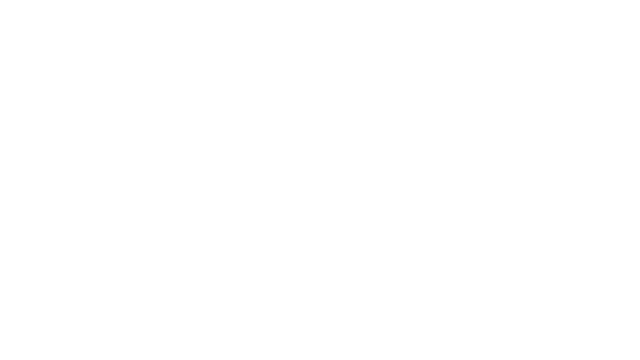
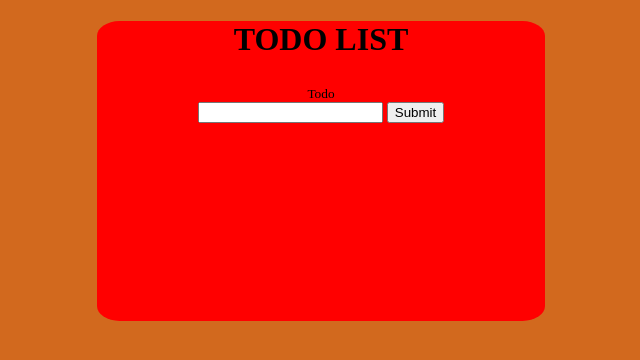
Before and after one commit to dts-kominfo-rea4a/challenge-dom-ferdihasan, a website: page index.html in a window 1280 px wide. Shown: the whole page, without its empty margins (319-959 px from the left). Drawn offline with Linux system fonts and the light colour scheme.

Commit message:
update task todo

```diff
--- a/index.html
+++ b/index.html
@@ -1,11 +1,37 @@
 <!DOCTYPE html>
 <html lang="en">
+
 <head>
     <meta charset="UTF-8" />
     <meta http-equiv="X-UA-Compatible" content="IE=edge" />
     <meta name="viewport" content="width=device-width, initial-scale=1.0" />
     <title>Challenge - DOM</title>
+    <style>
+        body {
+            margin: 0;
+            padding: 0;
+            background-color: chocolate;
+        }
+
+        div {
+            background-color: red;
+            border-radius: 5%;
+            width: 35%;
+            height: 300px;
+            text-align: center;
+            margin: auto;
+        }
+
+        #todo-subtitle {
+            padding-bottom: 55px;
+        }
+
+        #todo-title {
+            text-align: center;
+        }
+    </style>
 </head>
+
 <body>
     <div id="app">
         <!-- TODO: Buatlah sebuah header dengan id todo-title -->
@@ -17,25 +43,56 @@
 
         <!-- Section output -->
         <!-- TODO: Buatlah sebuah <ul> dengan id todo-output -->
+
+        <header id="todo-title">
+            <h1>TODO LIST</h1>
+            <sub id="todo-subtitle">Todo</sub>
+        </header>
+        <section>
+            <input type="text" id="todo-input">
+            <button type="button" id="todo-submit">Submit</button>
+        </section>
+        <section>
+            <ul id="todo-output">
+
+            </ul>
+        </section>
     </div>
 
     <!-- ! Untuk tantangan ini, script jangan diubah ke external js yah ! -->
     <script>
         // TODO: Deklarasi variable sesuai dengan kebutuhan di sini
-      let button;
-      let input;
-      let output;
+        let button = document.getElementById('todo-submit');
+        let input = document.getElementById('todo-input');
+        let output = document.getElementById('todo-output');
 
         // TODO: Buatlah sebuah fungsi dengan nama fnClickHandler
         // Fungsi yang digunakan untuk menambahkan tulisan
         // Jangan ubah cara deklarasi fungsinya, cukup isi saja
-      function fnClickHandler(toDoItem) {}
-
+        function fnClickHandler(toDoItem) {
+            toDoItem = input.value;
+            let li = document.createElement('li');
+            //append bisa menambahkan element dan text
+            li.append(toDoItem);
+            //appendChild hanya element
+            output.appendChild(li);
+            //untuk mereset dari awal
+            input.value = "";
+        }
+        // console.log(input.value);
         // TODO: register event onclick / addEventListener untuk button
         // akan menjalankan fungsi fnClickHandler
+        button.addEventListener('click', fnClickHandler);
+
 
         // TODO: register event onkeypress / addEventListener untuk input
         // sehingga saat di input ditekan enter akan menjalankan fungsi fnClickHandler juga
+        document.addEventListener('keypress', (event) => {
+            if (event.key === 'Enter') {
+                fnClickHandler();
+            };
+        });
     </script>
 </body>
+
 </html>
```
Lines whose indentation alone changed are shown as unchanged.
